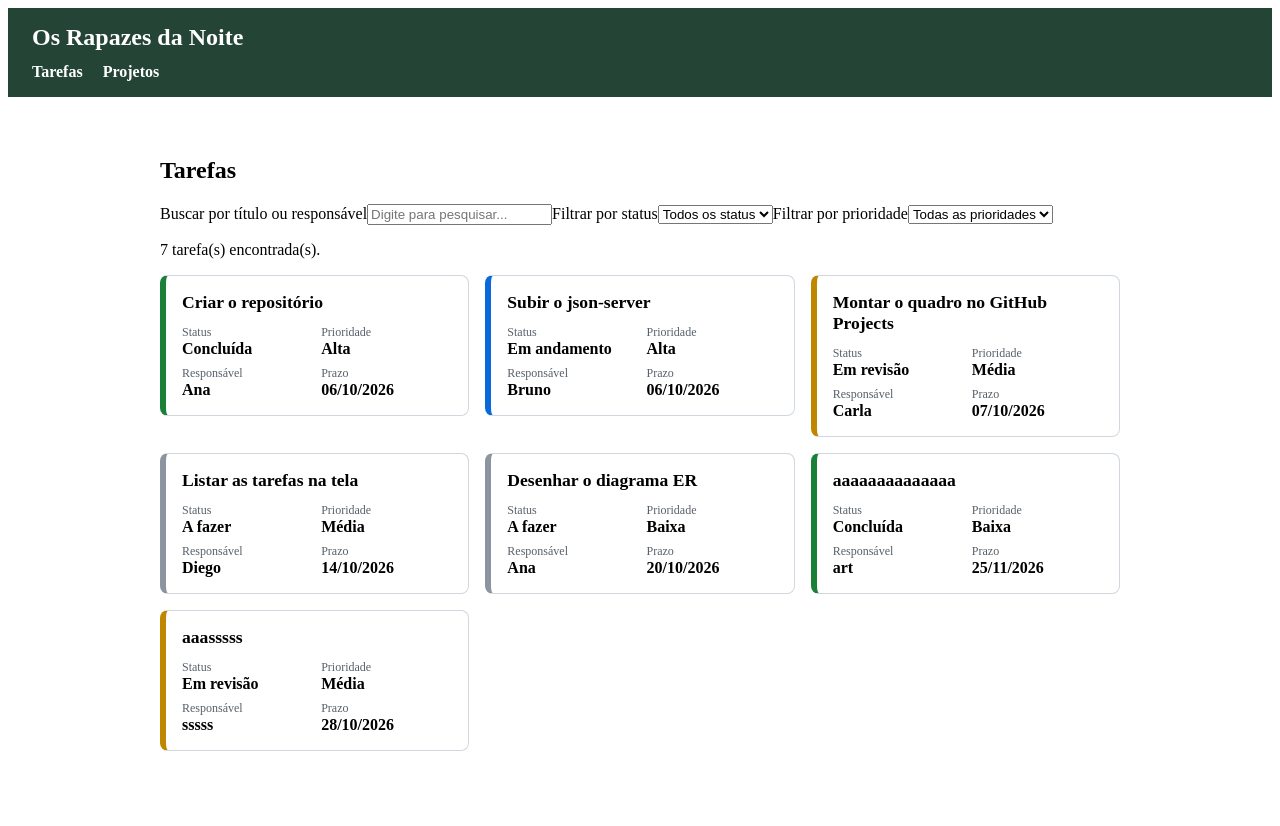
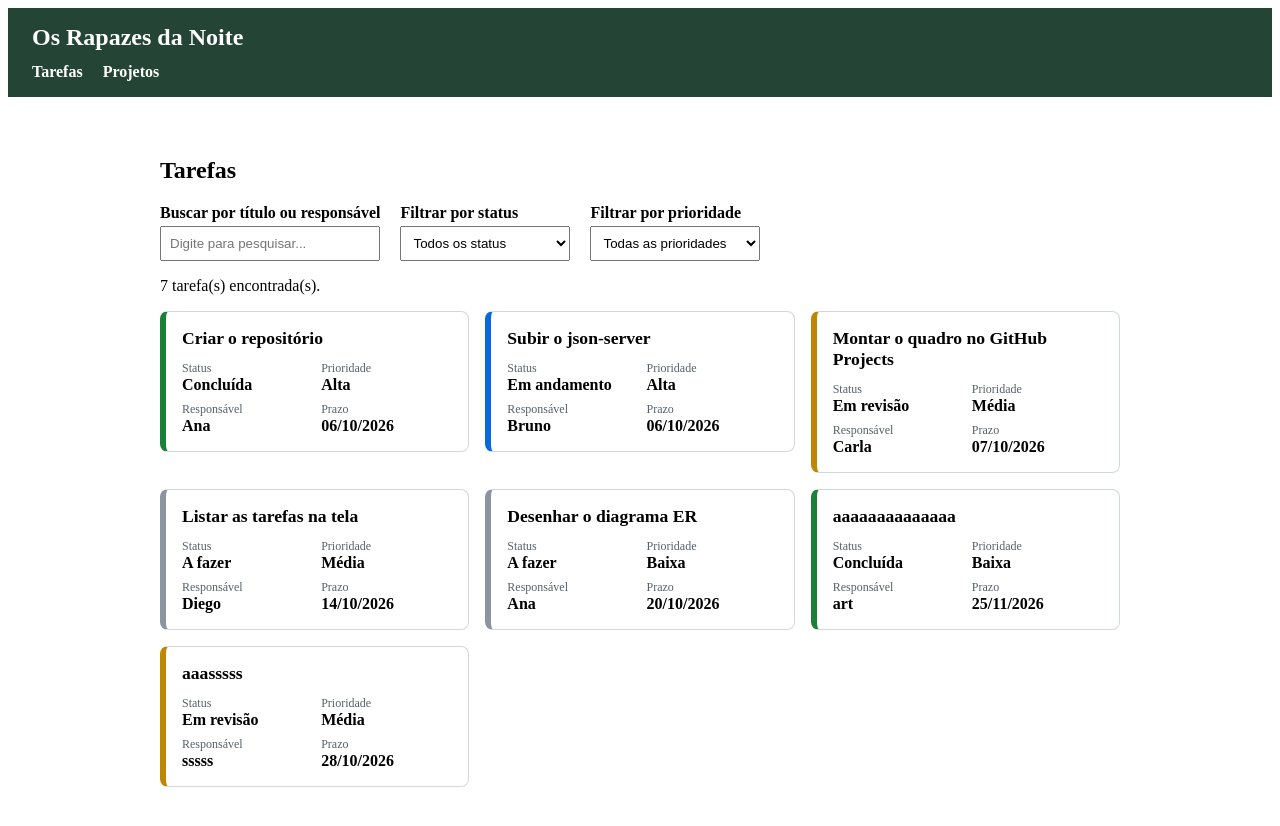
Before and after one commit to artmcabral/OsRapazesDaNoite_DesFrontEnd, an Angular app: page /tarefas in a window 1280 px wide. Shown: the top 826 px of the page. Built offline with nearby package versions, Linux system fonts and the light colour scheme; data requests are answered from the project's data file.

Commit message:
refactor: centraliza busca e filtros compartilhados

```diff
--- /dev/null
+++ b/src/app/components/filtros-tarefas/filtros-tarefas.css
@@ -0,0 +1,23 @@
+
+.filtros {
+  display: flex;
+  flex-wrap: wrap;
+  align-items: flex-end;
+  gap: 0.75rem 1.25rem;
+  margin: 1rem 0;
+}
+
+.filtros label {
+  display: flex;
+  flex-direction: column;
+  gap: 0.25rem;
+  font-weight: 600;
+}
+
+.filtros input,
+.filtros select {
+  box-sizing: border-box;
+  padding: 0.5rem;
+  min-width: 170px;
+  max-width: 100%;
+}
--- /dev/null
+++ b/src/app/components/filtros-tarefas/filtros-tarefas.html
@@ -0,0 +1,45 @@
+
+<div
+  class="filtros"
+  role="group"
+  aria-label="Busca e filtros de tarefas"
+>
+
+  <label>
+    Buscar por título ou responsável
+    <input
+      type="search"
+      placeholder="Digite para pesquisar..."
+      [value]="filtros.busca()"
+      (input)="filtros.busca.set($any($event.target).value)"
+    />
+  </label>
+
+  <label>
+    Filtrar por status
+    <select
+      [value]="filtros.statusSelecionado()"
+      (change)="filtros.statusSelecionado.set($any($event.target).value)"
+    >
+      <option value="">Todos os status</option>
+      <option value="a-fazer">A fazer</option>
+      <option value="em-andamento">Em andamento</option>
+      <option value="em-revisao">Em revisão</option>
+      <option value="concluida">Concluída</option>
+    </select>
+  </label>
+
+  <label>
+    Filtrar por prioridade
+    <select
+      [value]="filtros.prioridadeSelecionada()"
+      (change)="filtros.prioridadeSelecionada.set($any($event.target).value)"
+    >
+      <option value="">Todas as prioridades</option>
+      <option value="baixa">Baixa</option>
+      <option value="media">Média</option>
+      <option value="alta">Alta</option>
+    </select>
+  </label>
+
+</div>
--- /dev/null
+++ b/src/app/components/filtros-tarefas/filtros-tarefas.ts
@@ -0,0 +1,14 @@
+
+import { Component, inject } from '@angular/core';
+import { FiltrosTarefas } from '../../services/filtros-tarefas';
+
+@Component({
+  selector: 'app-filtros-tarefas',
+  templateUrl: './filtros-tarefas.html',
+  styleUrl: './filtros-tarefas.css'
+})
+export class FiltrosTarefasComponent {
+
+  readonly filtros = inject(FiltrosTarefas);
+
+}
--- a/src/app/pages/lista-tarefas/lista-tarefas.html
+++ b/src/app/pages/lista-tarefas/lista-tarefas.html
@@ -1,55 +1,31 @@
- <section>
+
+<section>
+
   <h2>Tarefas</h2>
 
-  <div class="filtros">
-    <label for="busca">Buscar por título ou responsável</label>
-    <input
-      id="busca"
-      type="search"
-      placeholder="Digite para pesquisar..."
-      [value]="busca()"
-      (input)="atualizarBusca($any($event.target).value)"
-    />
-
-    <label for="status">Filtrar por status</label>
-    <select
-      id="status"
-      [value]="statusSelecionado()"
-      (change)="atualizarStatus($any($event.target).value)"
-    >
-      <option value="">Todos os status</option>
-      <option value="a-fazer">A fazer</option>
-      <option value="em-andamento">Em andamento</option>
-      <option value="em-revisao">Em revisão</option>
-      <option value="concluida">Concluída</option>
-    </select>
-
-    <label for="prioridade">Filtrar por prioridade</label>
-    <select
-      id="prioridade"
-      [value]="prioridadeSelecionada()"
-      (change)="atualizarPrioridade($any($event.target).value)"
-    >
-      <option value="">Todas as prioridades</option>
-      <option value="baixa">Baixa</option>
-      <option value="media">Média</option>
-      <option value="alta">Alta</option>
-    </select>
-  </div>
+  <!-- Filtros compartilhados -->
+  <app-filtros-tarefas />
 
   @if (carregando()) {
     <p>Carregando…</p>
   } @else if (erro()) {
     <p role="alert">{{ erro() }}</p>
   } @else {
-    <p>{{ tarefasFiltradas().length }} tarefa(s) encontrada(s).</p>
+
+    <p>
+      {{ tarefasFiltradas().length }} tarefa(s) encontrada(s).
+    </p>
 
     <ul class="lista">
       @for (t of tarefasFiltradas(); track t.id) {
-        <li><app-tarefa-card [tarefa]="t" /></li>
+        <li>
+          <app-tarefa-card [tarefa]="t" />
+        </li>
       } @empty {
         <li>Nenhuma tarefa encontrada.</li>
       }
     </ul>
+
   }
+
 </section>
--- a/src/app/pages/lista-tarefas/lista-tarefas.ts
+++ b/src/app/pages/lista-tarefas/lista-tarefas.ts
@@ -1,62 +1,41 @@
+
 import { Component, OnInit, inject, signal, computed } from '@angular/core';
 import { Api } from '../../services/api';
+import { FiltrosTarefas } from '../../services/filtros-tarefas';
+import { FiltrosTarefasComponent } from '../../components/filtros-tarefas/filtros-tarefas';
 import { TarefaCard } from '../../components/tarefa-card/tarefa-card';
-import type { Tarefa, Status, Prioridade } from '../../../tipos';
+import type { Tarefa } from '../../../tipos';
 
 @Component({
   selector: 'app-lista-tarefas',
-  imports: [TarefaCard],
+  imports: [TarefaCard, FiltrosTarefasComponent],
   templateUrl: './lista-tarefas.html',
   styleUrl: './lista-tarefas.css',
 })
 export class ListaTarefas implements OnInit {
   private api = inject(Api);
 
+  // Serviço compartilhado entre lista e quadro
+  readonly filtros = inject(FiltrosTarefas);
+
   tarefas = signal<Tarefa[]>([]);
   carregando = signal(true);
   erro = signal<string | null>(null);
 
-  busca = signal('');
-  statusSelecionado = signal('');
-  prioridadeSelecionada = signal('');
-
+  // Aplica os filtros utilizando o serviço compartilhado
   tarefasFiltradas = computed(() => {
-    const texto = this.busca().toLowerCase().trim();
-    const status = this.statusSelecionado();
-    const prioridade = this.prioridadeSelecionada();
-
-    return this.tarefas().filter((tarefa) => {
-      const correspondeBusca =
-        tarefa.titulo.toLowerCase().includes(texto) ||
-        tarefa.responsavel.toLowerCase().includes(texto);
-
-      const correspondeStatus = !status || tarefa.status === status;
-      const correspondePrioridade =
-        !prioridade || tarefa.prioridade === prioridade;
-
-      return correspondeBusca && correspondeStatus && correspondePrioridade;
-    });
+    return this.filtros.filtrar(this.tarefas());
   });
 
   async ngOnInit() {
     try {
       this.tarefas.set(await this.api.listarTarefas());
     } catch {
-      this.erro.set('Não foi possível carregar as tarefas. O json-server está rodando?');
+      this.erro.set(
+        'Não foi possível carregar as tarefas. O json-server está rodando?'
+      );
     } finally {
       this.carregando.set(false);
     }
   }
-
-  atualizarBusca(valor: string) {
-    this.busca.set(valor);
-  }
-
-  atualizarStatus(valor: string) {
-    this.statusSelecionado.set(valor);
-  }
-
-  atualizarPrioridade(valor: string) {
-    this.prioridadeSelecionada.set(valor);
-  }
 }
--- /dev/null
+++ b/src/app/services/filtros-tarefas.ts
@@ -0,0 +1,39 @@
+
+import { Injectable, signal } from '@angular/core';
+import type { Tarefa } from '../../tipos';
+
+@Injectable({
+  providedIn: 'root'
+})
+export class FiltrosTarefas {
+
+  // Valores compartilhados entre lista e quadro
+  readonly busca = signal('');
+  readonly statusSelecionado = signal('');
+  readonly prioridadeSelecionada = signal('');
+
+  // Aplica todos os filtros às tarefas
+  filtrar(tarefas: Tarefa[]): Tarefa[] {
+    const texto = this.busca().toLowerCase().trim();
+    const status = this.statusSelecionado();
+    const prioridade = this.prioridadeSelecionada();
+
+    return tarefas.filter((tarefa) => {
+      const correspondeBusca =
+        tarefa.titulo.toLowerCase().includes(texto) ||
+        tarefa.responsavel.toLowerCase().includes(texto);
+
+      const correspondeStatus =
+        !status || tarefa.status === status;
+
+      const correspondePrioridade =
+        !prioridade || tarefa.prioridade === prioridade;
+
+      return (
+        correspondeBusca &&
+        correspondeStatus &&
+        correspondePrioridade
+      );
+    });
+  }
+}
```
